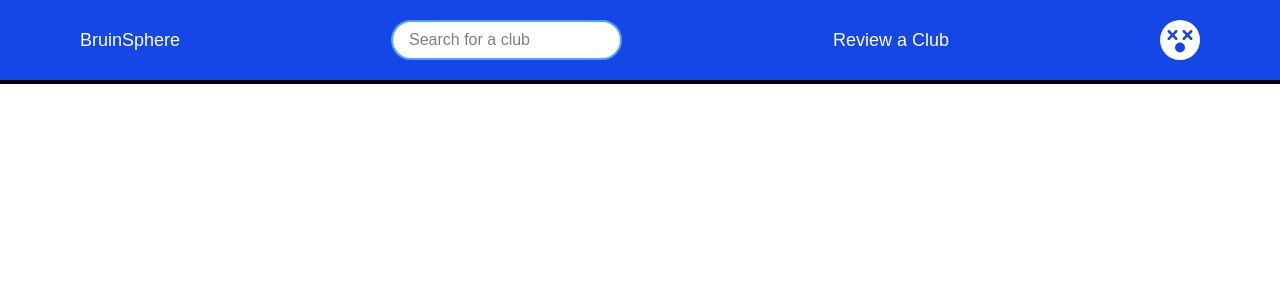
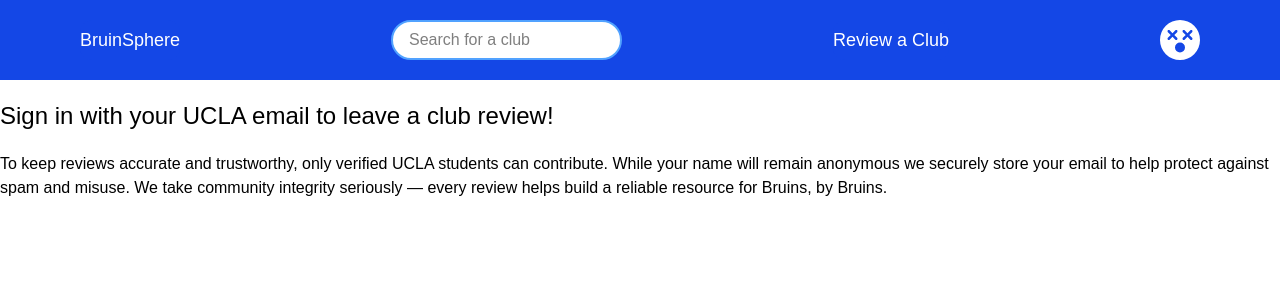
Before and after one commit to kittenluv1/clubhouse, a Next.js app: page /sign-in in a window 1280 px wide. Shown: the top 300 px of the page. Built offline with nearby package versions, Linux system fonts and the light colour scheme; no server answers.

Commit message:
popup functionality

```diff
--- a/src/app/components/google-sign-in.js
+++ b/src/app/components/google-sign-in.js
@@ -34,8 +34,8 @@ export default function GoogleSignIn() {
               client_id: process.env.NEXT_PUBLIC_GOOGLE_CLIENT_ID,
               callback: window.handleCredentialResponse,
               ux_mode: "popup", // or "popup"
-              // login_uri: "http://localhost:3000/sign-in", // where to send users after login
-              use_fedcm_for_prompt: true, // Enable FedCM
+              // login_uri: "http://localhost:3000/sign-in", // where to send users after login - this was not working
+              use_fedcm_for_prompt: true,
             });
 
             window.google.accounts.id.renderButton(
--- a/src/app/sign-in/page.js
+++ b/src/app/sign-in/page.js
@@ -1,12 +1,17 @@
 "use client";
 
-import React, { useEffect } from 'react'
 import Google from '../components/google-sign-in'
 
 function SignInPage() {
 
   return (
-    <div className="border-2"><Google /></div>
+    <div>
+      <h2 className="text-2xl my-5">Sign in with your UCLA email to leave a club review!</h2>
+      <p className="my-3">To keep reviews accurate and trustworthy, only verified UCLA students can contribute.
+While your name will remain anonymous we securely store your email to help protect against spam and misuse.
+We take community integrity seriously — every review helps build a reliable resource for Bruins, by Bruins.</p>
+      <Google />
+    </div>
   )
 }
 
```
Also changed, not shown: 1 other file (tests, documents, lock files or other folders).
